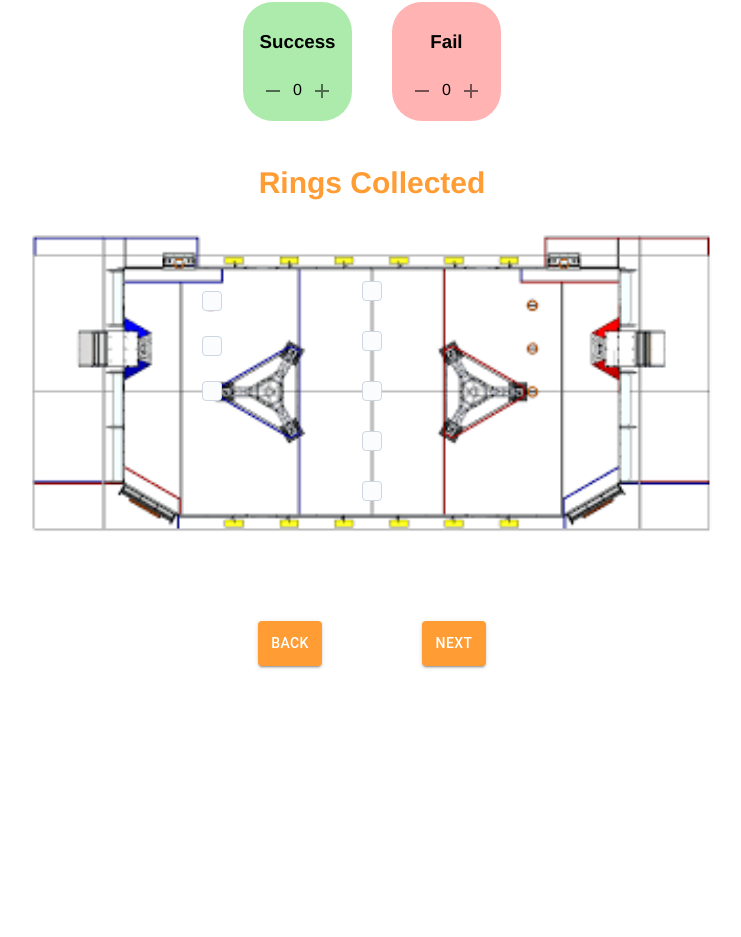
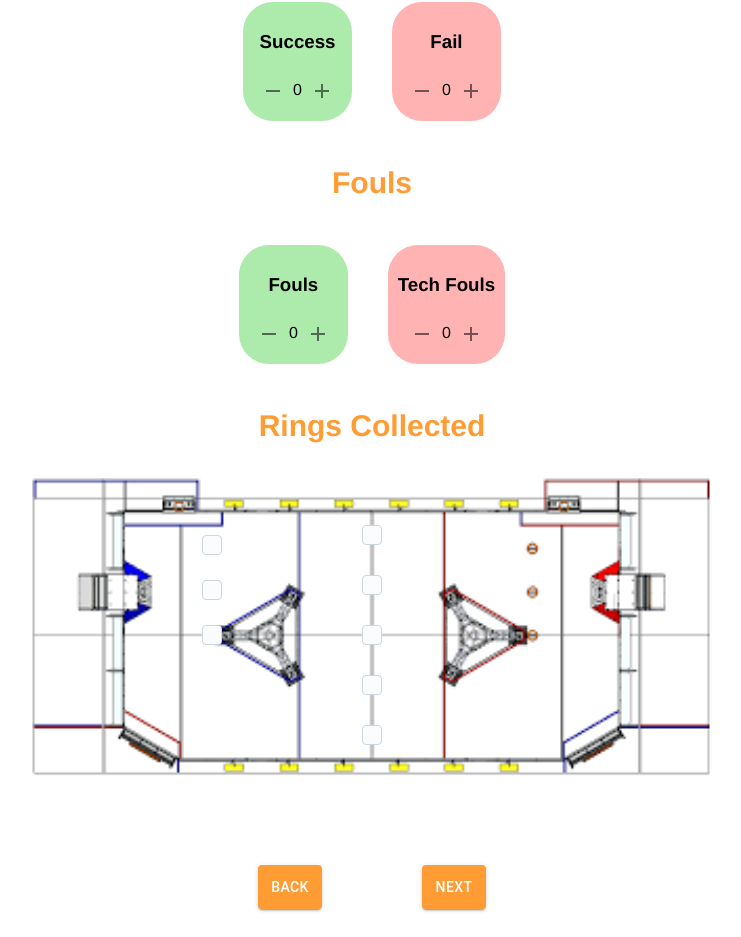
Before and after one commit to Mika4239/kassandra2024, a React (Vite) app: page /autonomous in a window 1280 px wide. Shown: the part 747-1684 px from the top of the page, without its empty margins (276-1017 px from the left). Before the commit the page ends 1441 px from the top, so only its background shows below. Built offline with nearby package versions, Linux system fonts and the light colour scheme; no server answers.

Commit message:
added value to matchData and placed in auto

```diff
--- a/src/redux/matchDataSlice.ts
+++ b/src/redux/matchDataSlice.ts
@@ -43,6 +43,10 @@ const initialState: MatchData = {
     penalties: "",
     other: "",
   },
+  fouls: {
+    fouls: 0,
+    techFouls: 0
+  }
 };
 
 export const matchDataSlice = createSlice({
@@ -135,6 +139,12 @@ export const matchDataSlice = createSlice({
       state.comments[action.payload.name as keyof CommentsState] =
         action.payload.input;
     },
+    setFouls: (state, action: PayloadAction<number>) => {
+      state.fouls.fouls = action.payload;
+    },
+    setTechFouls: (state, action: PayloadAction<number>) => {
+      state.fouls.techFouls = action.payload;
+    }
   },
 });
 
@@ -160,6 +170,8 @@ export const {
   setSpotlit,
   setTrap,
   setComments,
+  setFouls,
+  setTechFouls
 } = matchDataSlice.actions;
 
 export default matchDataSlice.reducer;
--- a/src/types/matchData.tsx
+++ b/src/types/matchData.tsx
@@ -36,4 +36,8 @@ interface MatchData {
         penalties: string;
         other: string;
     };
+    fouls: {
+        fouls: number;
+        techFouls: number;
+    }
 }
--- a/src/views/autonomous/autonomous.tsx
+++ b/src/views/autonomous/autonomous.tsx
@@ -21,7 +21,8 @@ const AUTONOMOUS_TITLE = "Autonomous";
 const LEAVE_TITLE = "Leave";
 const SPEAKER_TITLE = "Speaker";
 const AMP_TITLE = "Amp";
-
+const FOUL_TITLE = "Fouls"
+const TECH_FOUL_TITLE = "Tech Fouls";
 const SUCCESS_TITLE = "Success";
 const FAIL_TITLE = "Fail";
 const RINGS_TITLE = "Rings Collected";
@@ -149,6 +150,48 @@ const Autonomous: React.FC = () => {
             </div>
           </div>
         </div>
+        <h2 className={classes.subTitle}>{FOUL_TITLE}</h2>
+        <div className={classes.countButtons}>
+          <div className={classes.successButton}>
+            <h3>{FOUL_TITLE}</h3>
+            <div>
+              <IconButton
+                onClick={() =>
+                  ampSuccess > 0 &&
+                  dispatch(setAutonomousAmpSuccess(ampSuccess - 1))
+                }
+              >
+                <RemoveIcon />
+              </IconButton>
+              <>{ampSuccess.toString()}</>
+              <IconButton
+                onClick={() =>
+                  dispatch(setAutonomousAmpSuccess(ampSuccess + 1))
+                }
+              >
+                <AddIcon />
+              </IconButton>
+            </div>
+          </div>
+          <div className={classes.failButton}>
+            <h3>{TECH_FOUL_TITLE}</h3>
+            <div>
+              <IconButton
+                onClick={() =>
+                  ampFail > 0 && dispatch(setAutonomousAmpFail(ampFail - 1))
+                }
+              >
+                <RemoveIcon />
+              </IconButton>
+              <>{ampFail.toString()}</>
+              <IconButton
+                onClick={() => dispatch(setAutonomousAmpFail(ampFail + 1))}
+              >
+                <AddIcon />
+              </IconButton>
+            </div>
+          </div>
+        </div>
         <div className={classes.ringsCollected}>
           <h2 className={classes.subTitle}>{RINGS_TITLE}</h2>
           <img src="./field.png" className={classes.fieldImage} />
```
Also changed, not shown: src/views/data/data.tsx (line endings or trailing spaces).
